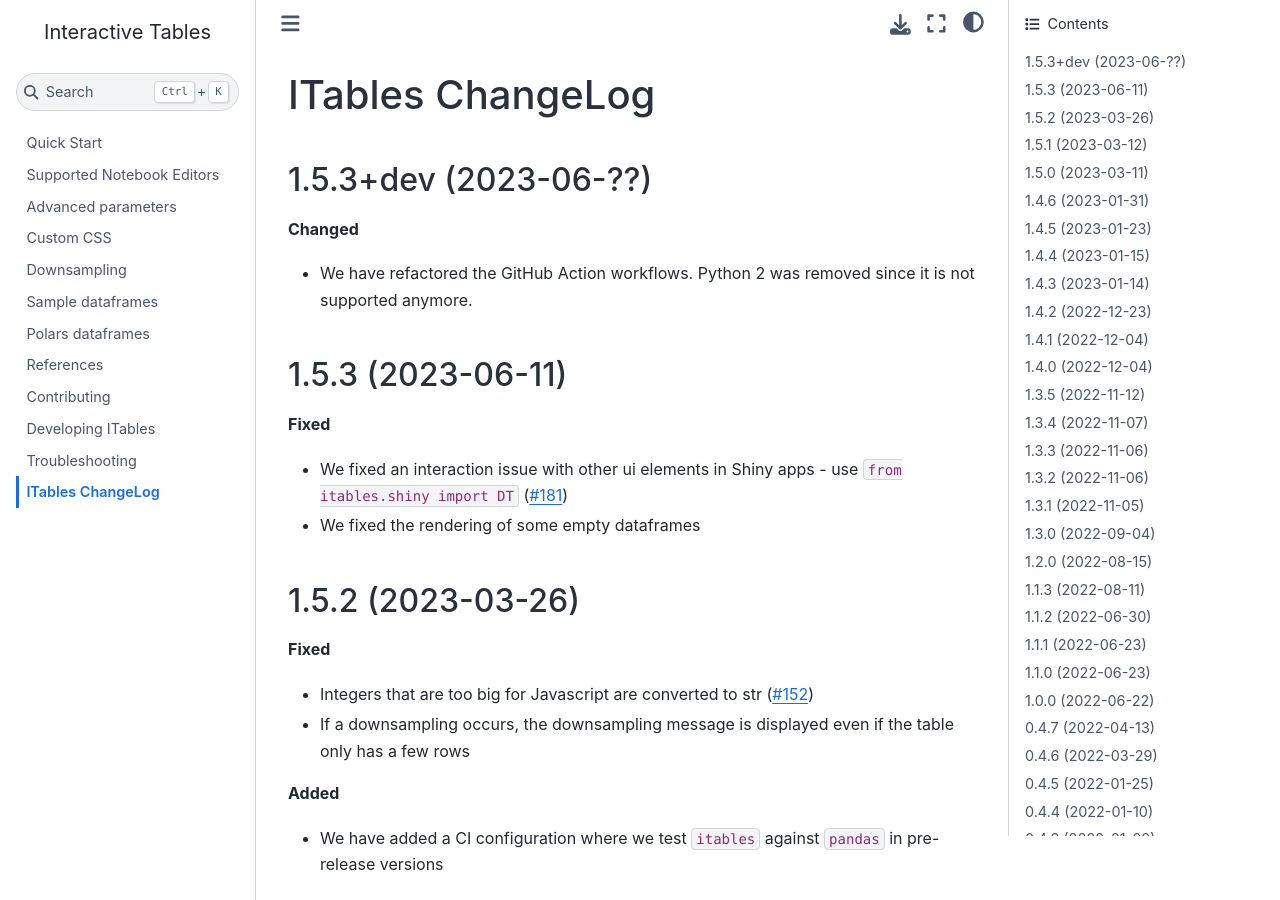
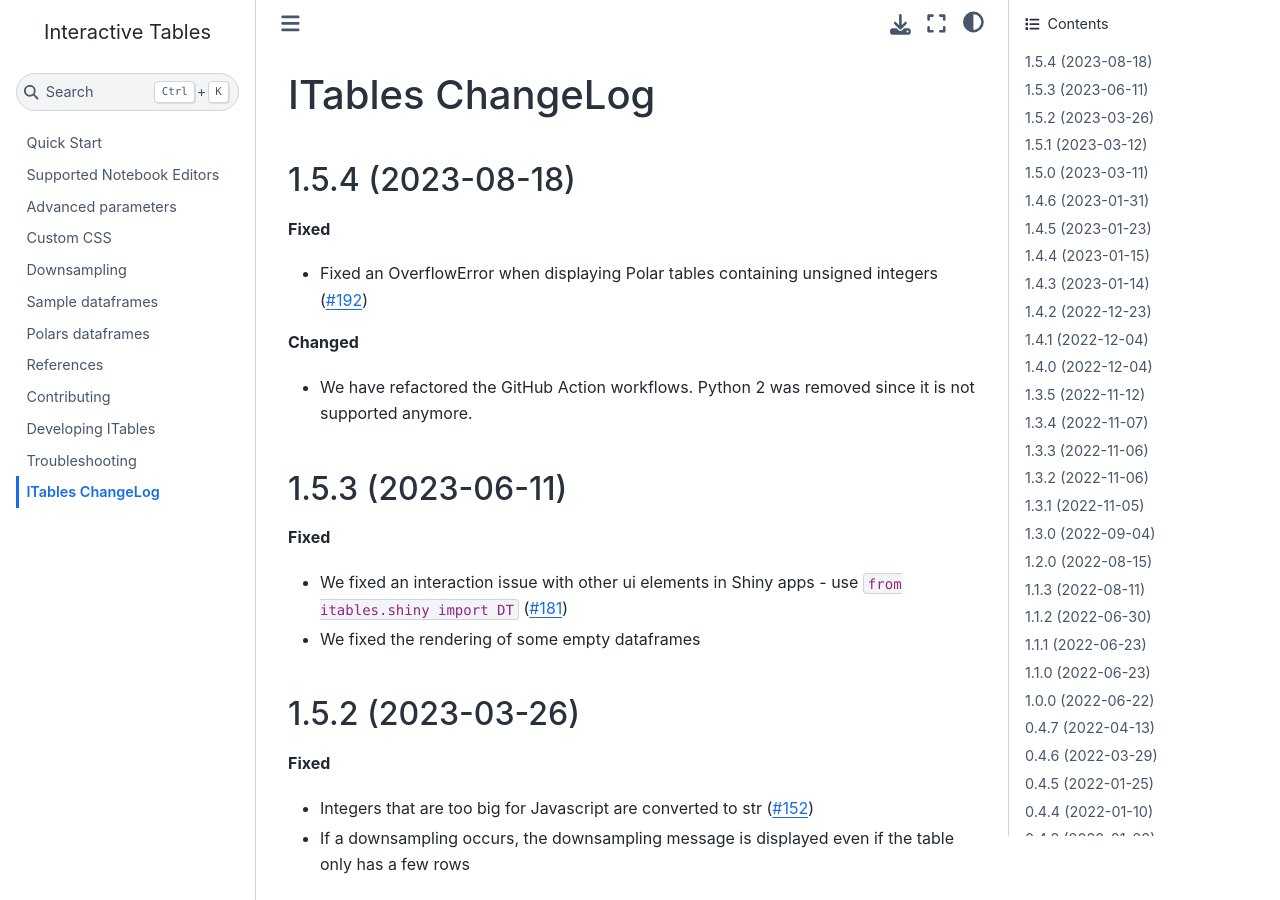
Before and after one commit to mwouts/itables, a Jupyter Book: the page built from docs/changelog.md, in a window 1280 px wide and 900 px high. Built offline with Jupyter Book 1.0.4 settings and Sphinx 7.4.7 and the Sphinx Book theme 1.1.4, drawn with Linux system fonts in a browser that asks for light colours.

Commit message:
Version 1.5.4

```diff
--- a/docs/changelog.md
+++ b/docs/changelog.md
@@ -1,8 +1,11 @@
 ITables ChangeLog
 =================
 
-1.5.3+dev (2023-06-??)
+1.5.4 (2023-08-18)
 ------------------
+
+**Fixed**
+- Fixed an OverflowError when displaying Polar tables containing unsigned integers ([#192](https://github.com/mwouts/itables/issues/192))
 
 **Changed**
 - We have refactored the GitHub Action workflows. Python 2 was removed since it is not supported anymore.
--- a/itables/version.py
+++ b/itables/version.py
@@ -1,3 +1,3 @@
 """ITables' version number"""
 
-__version__ = "1.5.3+dev"
+__version__ = "1.5.4"
```
